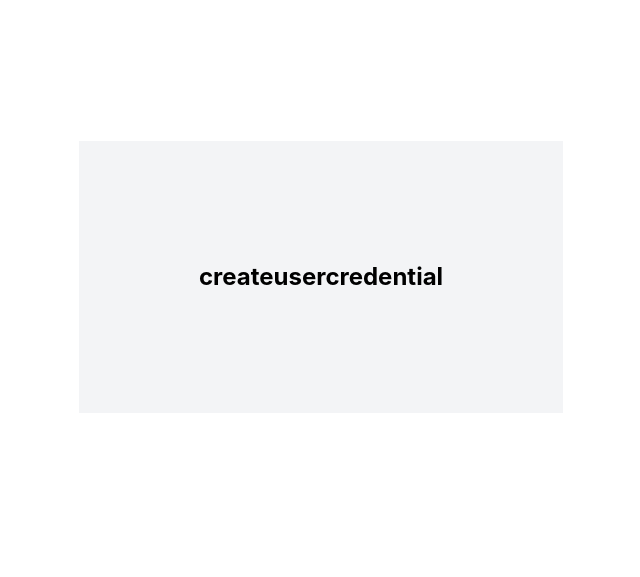
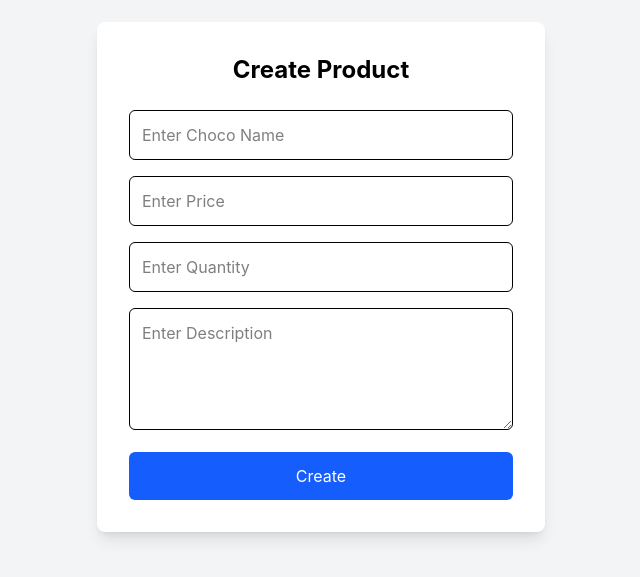
Before and after one commit to ragulpriyan2731/MERN-CHOCO-CRUD-PROJECT, a React (Vite) app in the folder Client/: page / in a window 1280 px wide. Shown: the part 123-700 px from the top of the page, without its empty margins (319-959 px from the left). Built offline with nearby package versions, Linux system fonts and the light colour scheme.

Commit message:
commit client createpage

```diff
--- a/Client/src/Pages/Createpage.tsx
+++ b/Client/src/Pages/Createpage.tsx
@@ -1,19 +1,97 @@
+import { useState } from "react";
 
+interface FormData {
+  choconame: string;
+  price: string;
+  quantity: string;
+  description: string;
+}
 
 const Createpage = () => {
+  const [formData, setFormData] = useState<FormData>({
+    choconame: "",
+    price: "",
+    quantity: "",
+    description: "",
+  });
+
+  const handleChange = (
+    e: React.ChangeEvent<HTMLInputElement | HTMLTextAreaElement>
+  ) => {
+    const {name,value}=e.target
+    setFormData({
+      ...formData,
+      [name]:value,
+    });
+  };
+
+  const handleSubmit = (e: React.FormEvent<HTMLFormElement>) => {
+    e.preventDefault();
+
+    console.log(formData);
+
+    setFormData({
+      choconame: "",
+      price: "",
+      quantity: "",
+      description: "",
+    });
+  };
+
   return (
-    <div className="flex items-center justify-center min-h-screen">
-        <div className=" top-0 text-2xl text-center font-bold bg-gray-100 p-30 ">
+    <div className="flex items-center justify-center min-h-screen bg-gray-100">
+      <div className="w-full max-w-md bg-white p-8 rounded-lg shadow-lg">
+        <h1 className="text-2xl font-bold text-center mb-6">
+          Create Product
+        </h1>
 
+        <form onSubmit={handleSubmit} className="space-y-4">
+          <input
+            type="text"
+            name="choconame"
+            placeholder="Enter Choco Name"
+            value={formData.choconame}
+            onChange={handleChange}
+            className="w-full border p-3 rounded-md"
+          />
 
-        createusercredential
+          <input
+            type="number"
+            name="price"
+            placeholder="Enter Price"
+            value={formData.price}
+            onChange={handleChange}
+            className="w-full border p-3 rounded-md"
+          />
 
-        </div>
+          <input
+            type="number"
+            name="quantity"
+            placeholder="Enter Quantity"
+            value={formData.quantity}
+            onChange={handleChange}
+            className="w-full border p-3 rounded-md"
+          />
 
+          <textarea
+            name="description"
+            placeholder="Enter Description"
+            value={formData.description}
+            onChange={handleChange}
+            className="w-full border p-3 rounded-md"
+            rows={4}
+          />
 
+          <button
+            type="submit"
+            className="w-full bg-blue-600 text-white p-3 rounded-md hover:bg-blue-700"
+          >
+            Create
+          </button>
+        </form>
+      </div>
+    </div>
+  );
+};
 
-    </div>
-  )
-}
-
-export default Createpage
+export default Createpage;
--- a/Client/src/Pages/Home.tsx
+++ b/Client/src/Pages/Home.tsx
@@ -2,7 +2,7 @@
 
 const Home = () => {
   return (
-    <div>Home</div>
+    <div>Homepage</div>
   )
 }
 
```
